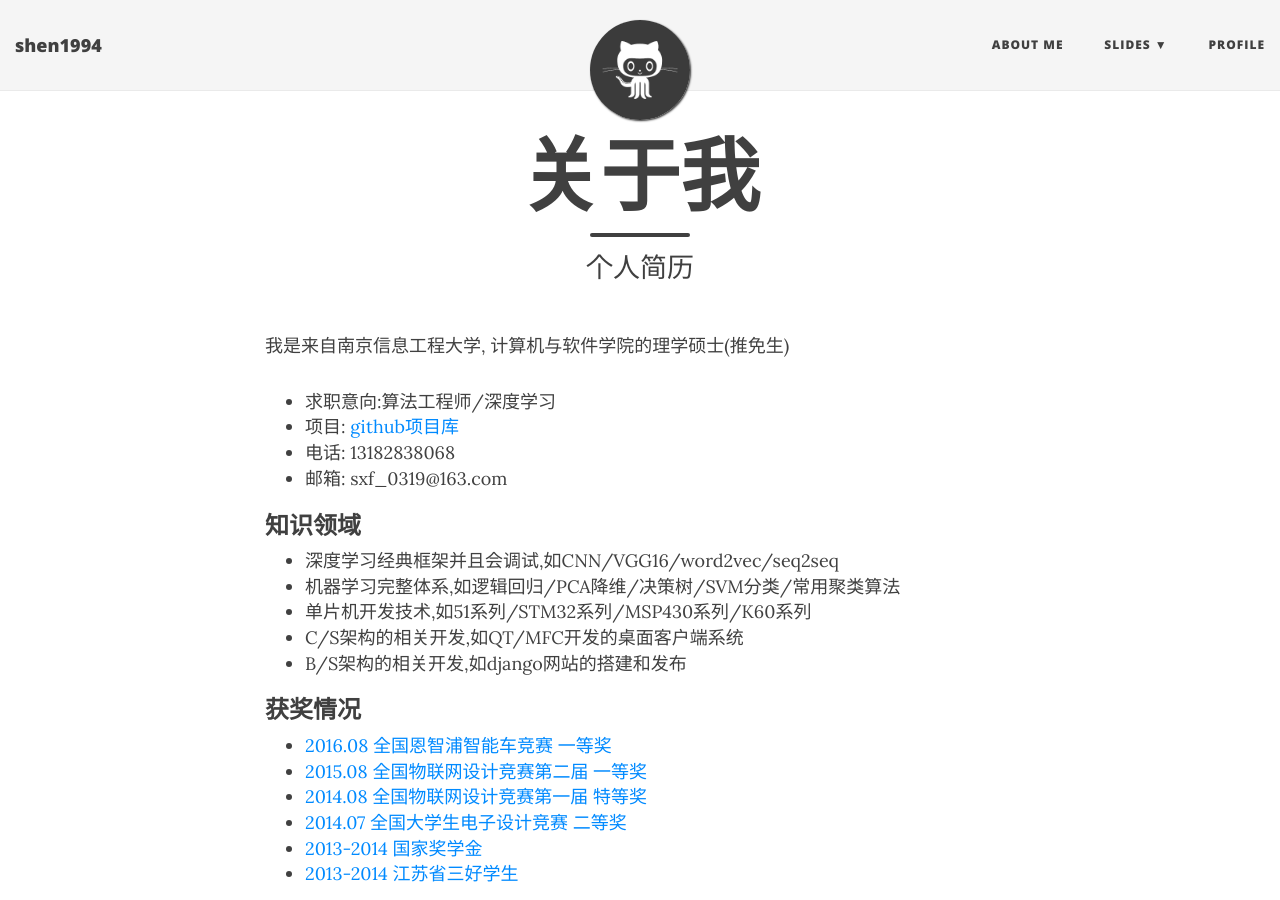
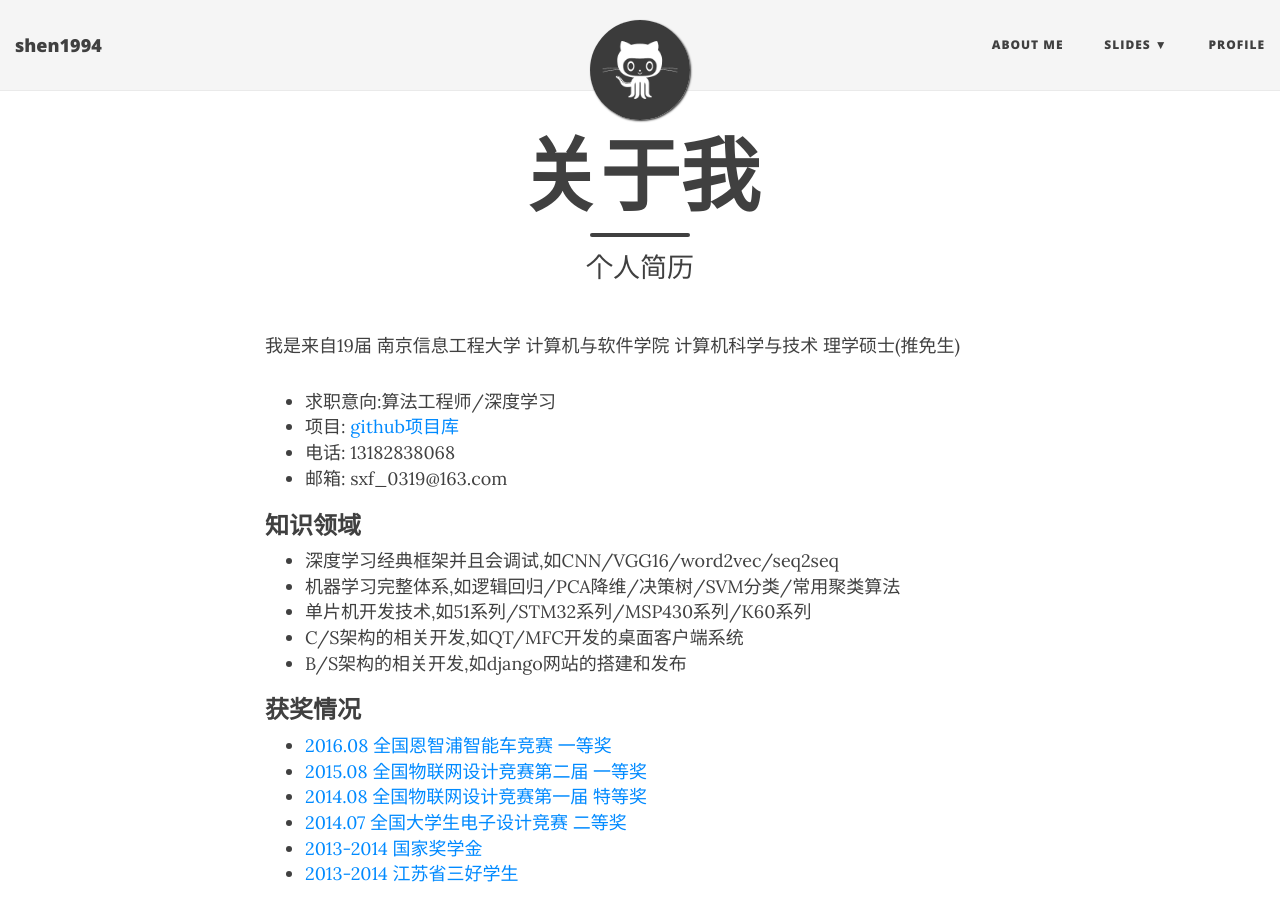
Before and after one commit to shen1994/shen1994.github.io, a Jekyll site: the page built from aboutme.md, in a window 1280 px wide and 900 px high. Built offline with Jekyll 4.4.1, drawn with Linux system fonts in a browser that asks for light colours; nearby versions of some CDN libraries.

Commit message:
Update aboutme.md

```diff
--- a/aboutme.md
+++ b/aboutme.md
@@ -4,7 +4,7 @@ title: 关于我
 subtitle: 个人简历
 ---
 
-我是来自南京信息工程大学, 计算机与软件学院的理学硕士(推免生)
+我是来自19届 南京信息工程大学 计算机与软件学院 计算机科学与技术 理学硕士(推免生)
 - 求职意向:算法工程师/深度学习
 - 项目: [github项目库](https://github.com/shen1994)
 - 电话: 13182838068
```
